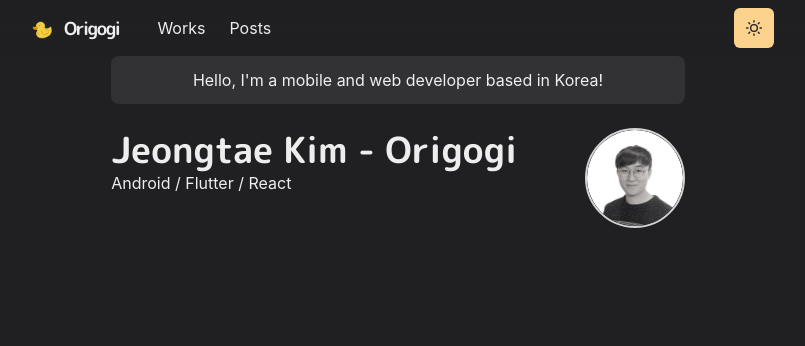
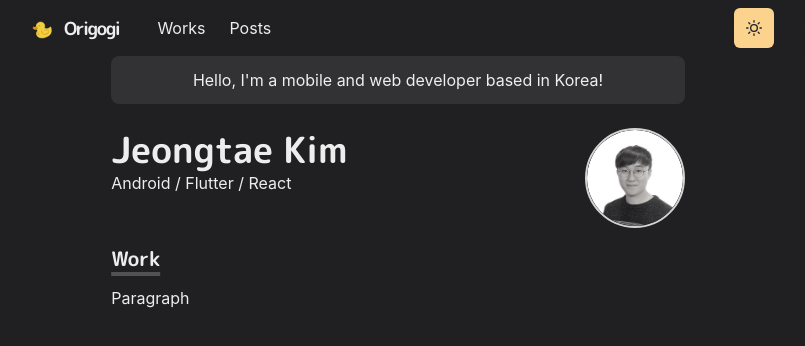
Before and after one commit to Origogi/origogi-homepage, a Next.js app: page / in a window 1280 px wide. Shown: the top 346 px of the page, without its empty margins (242-1047 px from the left). Built offline with nearby package versions, Linux system fonts and the light colour scheme.

Commit message:
Add Section component

```diff
--- /dev/null
+++ b/components/section.js
@@ -0,0 +1,21 @@
+import { motion } from 'framer-motion'
+import { chakra, shouldForwardProp } from '@chakra-ui/react'
+
+const StyledDiv = chakra(motion.div, {
+  shouldForwardProp: prop => {
+    return shouldForwardProp(prop) || prop === 'transition'
+  },
+})
+
+const Section = ({ children, delay = 0 }) => {
+  return <StyledDiv
+    initial={{ y: 10, opacity: 0 }}
+    animate={{ y: 0, opacity: 1 }}
+    transition={{ duration: 0.8, delay }}
+    mb={6}
+  >
+    {children}
+  </StyledDiv>
+}
+
+export default Section
--- a/pages/index.js
+++ b/pages/index.js
@@ -6,6 +6,7 @@
   useColorModeValue,
   chakra,
 } from '@chakra-ui/react'
+import Section from '../components/section'
 
 const ProfileImage = chakra(Image, {
   shouldForwardProp: prop => ['width', 'height', 'src', 'alt'].includes(prop),
@@ -27,7 +28,7 @@
       <Box display={{ md: 'flex' }}>
         <Box flexGrow={1}>
           <Heading as="h2" variant="page-title">
-            Jeongtae Kim - Origogi
+            Jeongtae Kim
           </Heading>
           <p>Android / Flutter / React</p>
         </Box>
@@ -57,6 +58,12 @@
           </Box>
         </Box>
       </Box>
+      <Section delay={0.1}>
+        <Heading as="h3" variant="section-title">
+          Work
+        </Heading>
+        <p>Paragraph</p>
+      </Section>
     </Container>
   )
 }
```
